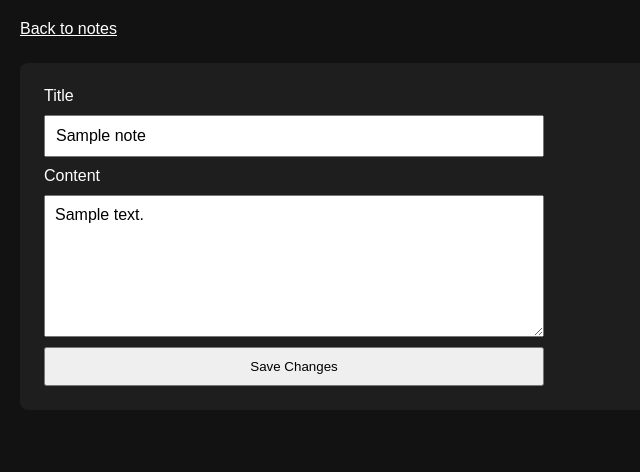
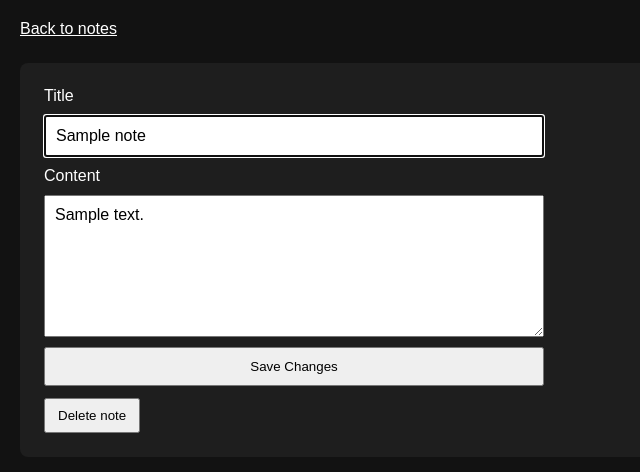
Before and after one commit to duckmxx/duck-notes, a Flask app: template templates/note.html in a window 1280 px wide. Shown: the top 472 px of the page, without its empty margins (0-640 px from the left). Run offline with Flask 3, Linux system fonts and the light colour scheme; the template is opened without the code that fills it: most values are stand-ins (such as "Sample title", 1, 10 or a date in 2020).

Commit message:
Deletion added, making a new note by clicking on the add button works

```diff
--- a/app.py
+++ b/app.py
@@ -1,5 +1,5 @@
 from flask import Flask, render_template, request, redirect
-from notes import check_create_file, read_json, file_path, save_note, edit_note
+from notes import check_create_file, read_json, file_path, create_empty_note, edit_note, delete_note
 
 app = Flask(__name__)
 
@@ -14,6 +14,8 @@ def home():
         notes = read_json(file_path)
     )
 
+
+#Deprecated but still useful in the future if theres ever a need to make a new note with specific stuff
 @app.route("/add", methods=["POST"])
 def add_note_route():
     print(request.form)
@@ -22,6 +24,13 @@ def add_note_route():
 
     save_note(file_path, title, content)
     return redirect("/")
+
+@app.route("/note/new", methods=["POST"])
+def create_note():
+    new_note = create_empty_note(file_path)
+
+    return redirect(f"/note/{new_note['id']}")
+
 
 @app.route("/note/<note_id>")
 def view_note(note_id):
@@ -43,5 +52,13 @@ def edit_note_route(note_id):
 
     return redirect(f"/note/{note_id}")
 
+@app.route("/note/<note_id>/delete", methods=["POST"])
+def delete_note_route(note_id):
+    delete_note(file_path, note_id)
+
+    return redirect("/")
+
+
+
 if __name__ == "__main__":
     app.run()
--- a/notes.py
+++ b/notes.py
@@ -36,16 +36,17 @@ def display_json(file_path):
         print(f"Contents: {note['content']}")
         print("--------------------------")
 
-def save_note(file_path, title, content):
+def create_empty_note(file_path):
     notes = read_json(file_path)
     note = {
         "id": str(uuid.uuid4()),
-        "title": title,
-        "content": content
+        "title": "",
+        "content": ""
     }
 
     notes.append(note)
     write_json(notes, file_path)
+    return note
     print("Note appended.\n")
 
 def edit_note(file_path, note_id, new_title=None, new_content=None):
@@ -63,18 +64,16 @@ def edit_note(file_path, note_id, new_title=None, new_content=None):
     return False
 
 
-def delete_note(file_path, note_index):
+def delete_note(file_path, note_id):
     notes = read_json(file_path)
-    if not notes:
-        print("Wow, can't delete nothing can you\n")
-        return
-    if note_index < 1 or note_index > len(notes):
-        print("Invalid note number.\n")
-        return
-    note_to_delete = notes[note_index - 1]
-    print(f'Deleting note "{note_to_delete["title"]}"')
-    notes.pop(note_index - 1)
-    write_json(notes, file_path)
+
+    for index, note in enumerate(notes):
+        if note["id"] == note_id:
+            deleted_note = notes.pop(index)
+
+            write_json(notes, file_path)
+            return deleted_note
+
 
 
 
--- a/static/style.css
+++ b/static/style.css
@@ -49,8 +49,6 @@ body {
     color: white;
 }
 
-
-
 .note-form {
     display: flex;
     flex-direction: column;
@@ -74,3 +72,9 @@ body {
     padding: 10px;
     cursor: pointer;
 }
+
+.delete-btn {
+    margin-top: 12px;
+    padding: 8px 12px;
+    cursor: pointer;
+}
--- a/templates/note.html
+++ b/templates/note.html
@@ -13,13 +13,17 @@
     <article class="full-note">
         <form action="/note/{{ note.id }}/edit" method="POST" class="note-form">
             <label for="title">Title</label>
-            <input id="title" name="title" value="{{ note.title }}" required>
+            <input id="title" name="title" value="{{ note.title }}" required autofocus>
 
             <label for="content">Content</label>
             <textarea id="content" name="content" required>{{ note.content }}</textarea>
 
             <button type="submit">Save Changes</button>
         </form>
+
+        <form action="/note/{{ note.id }}/delete" method="POST">
+            <button type="submit" class="delete-btn">Delete note</button>
+        </form>
     </article>
 </body>
 </html>
```
Also changed, not shown: templates/home.html (+3 -11 lines).
